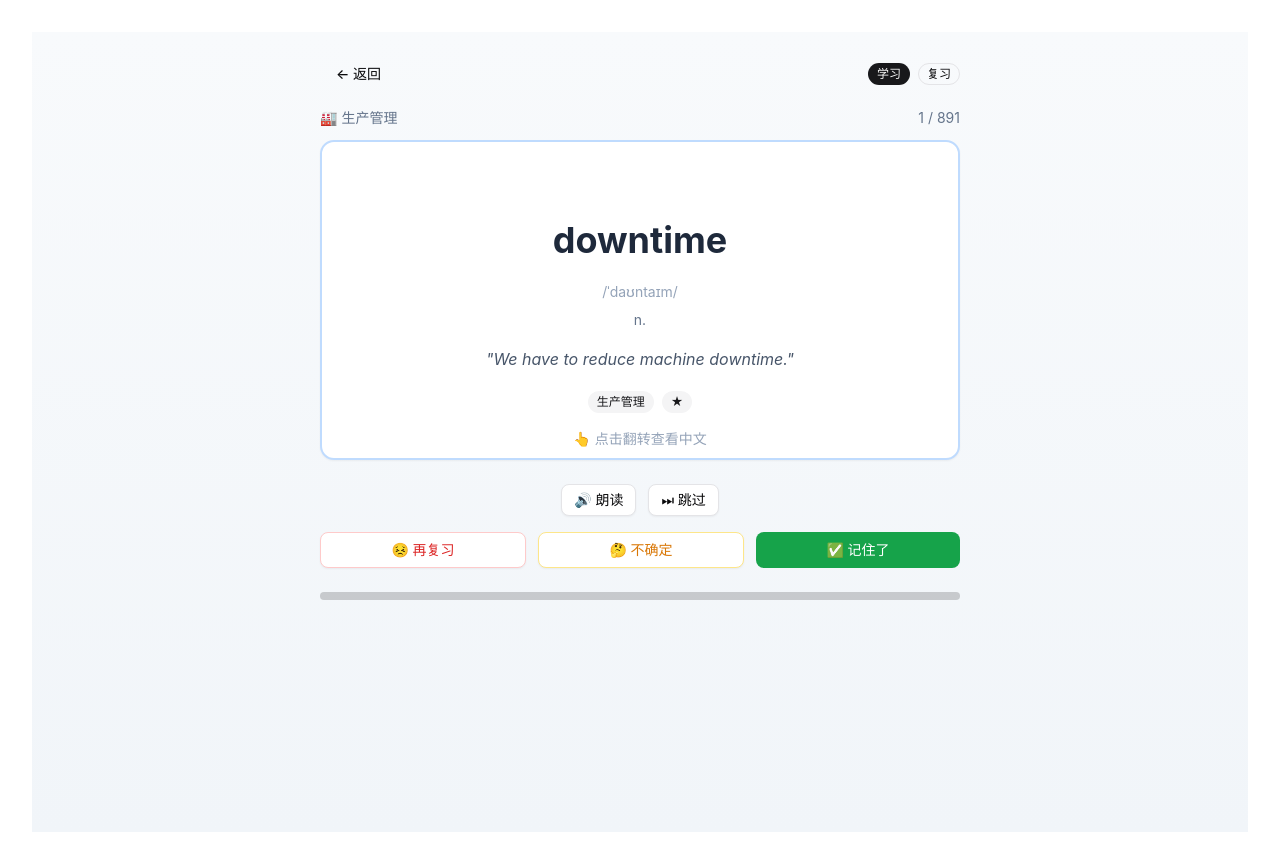
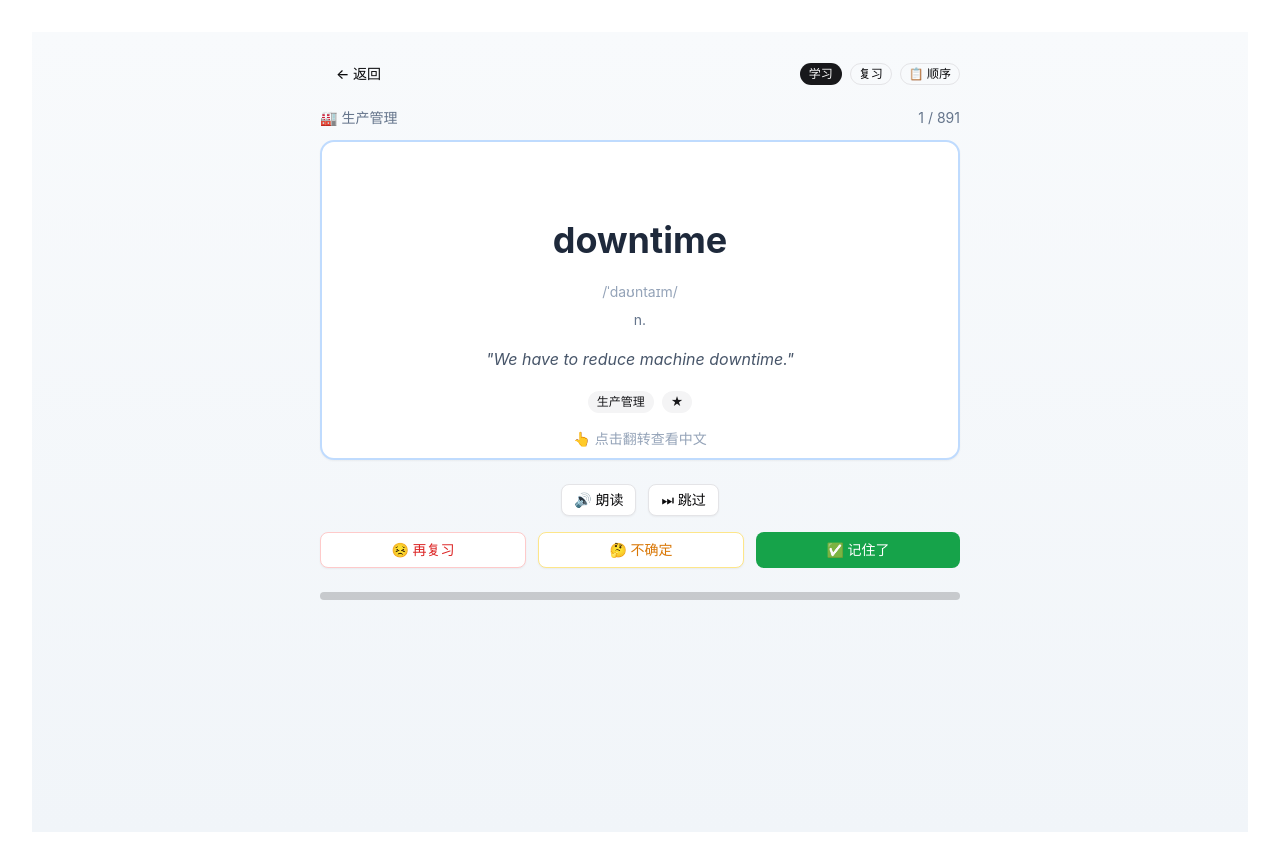
Before and after one commit to HenryCoo/factory-english-app, a React (Vite) app: page /#/learn/flashcard in a window 1280 px wide. Built offline with nearby package versions, Linux system fonts and the light colour scheme.

Commit message:
feat: 卡片学习和打字默写增加随机模式

```diff
--- a/src/sections/FlashcardSection.tsx
+++ b/src/sections/FlashcardSection.tsx
@@ -1,4 +1,4 @@
-import { useState, useCallback } from 'react';
+import { useState, useCallback, useMemo } from 'react';
 import { useLearning } from '@/context/LearningContext';
 import { Card, CardContent } from '@/components/ui/card';
 import { Button } from '@/components/ui/button';
@@ -14,6 +14,9 @@ export function FlashcardSection() {
   const [flipped, setFlipped] = useState(false);
   const [idx, setIdx] = useState(0);
   const [mode, setMode] = useState<'new' | 'review'>('new');
+  const [shuffle, setShuffle] = useState(false);
+  // 固定种子让 shuffle 在一个 session 内稳定
+  const [shuffleSeed] = useState(() => Math.floor(Math.random() * 100000));
 
   const allSentences = getFilteredSentences();
   const dueReview = sentences.filter(s => {
@@ -21,7 +24,27 @@ export function FlashcardSection() {
     return rec && rec.nextReview <= Date.now() && rec.status !== 'mastered';
   }).sort((a, b) => ((state.records[a.id_num]?.nextReview || 0) - (state.records[b.id_num]?.nextReview || 0)));
 
-  const currentList = mode === 'review' && dueReview.length > 0 ? dueReview : allSentences;
+  const baseList = mode === 'review' && dueReview.length > 0 ? dueReview : allSentences;
+
+  // 稳定 shuffle（依赖 shuffle 开关和 seed）
+  const currentList = useMemo(() => {
+    if (!shuffle) return baseList;
+    // 用 seed 固定随机种子
+    const rng = (() => {
+      let s = shuffleSeed;
+      return () => {
+        s = (s * 16807) % 2147483647;
+        return (s - 1) / 2147483646;
+      };
+    })();
+    const arr = [...baseList];
+    for (let i = arr.length - 1; i > 0; i--) {
+      const j = Math.floor(rng() * (i + 1));
+      [arr[i], arr[j]] = [arr[j], arr[i]];
+    }
+    return arr;
+  }, [baseList, shuffle, shuffleSeed]);
+
   const current = currentList[idx] || allSentences[Math.min(idx, allSentences.length - 1)];
   const catInfo = CATEGORY_MAP[current?.category];
 
@@ -61,6 +84,13 @@ export function FlashcardSection() {
             </Badge>
             <Badge variant={mode === 'review' ? 'default' : 'outline'} className="cursor-pointer" onClick={() => { setMode('review'); setIdx(0); setFlipped(false); }}>
               复习 {dueReview.length > 0 && `(${dueReview.length})`}
+            </Badge>
+            <Badge
+              variant={shuffle ? 'default' : 'outline'}
+              className="cursor-pointer"
+              onClick={() => { setShuffle(!shuffle); setIdx(0); setFlipped(false); }}
+            >
+              {shuffle ? '🔀 随机中' : '📋 顺序'}
             </Badge>
           </div>
         </div>
--- a/src/sections/TypingSection.tsx
+++ b/src/sections/TypingSection.tsx
@@ -1,4 +1,4 @@
-import { useState } from 'react';
+import { useState, useMemo } from 'react';
 import { useLearning } from '@/context/LearningContext';
 import { Card, CardContent } from '@/components/ui/card';
 import { Button } from '@/components/ui/button';
@@ -17,8 +17,23 @@ export function TypingSection() {
   const [result, setResult] = useState<'correct' | 'wrong' | null>(null);
   const [correctCount, setCorrectCount] = useState(0);
   const [totalCount, setTotalCount] = useState(0);
+  const [shuffle, setShuffle] = useState(false);
+  const [shuffleSeed] = useState(() => Math.floor(Math.random() * 100000));
 
-  const sentences = getFilteredSentences();
+  const baseList = getFilteredSentences();
+
+  const sentences = useMemo(() => {
+    if (!shuffle) return baseList;
+    let s = shuffleSeed;
+    const rng = () => { s = (s * 16807) % 2147483647; return (s - 1) / 2147483646; };
+    const arr = [...baseList];
+    for (let i = arr.length - 1; i > 0; i--) {
+      const j = Math.floor(rng() * (i + 1));
+      [arr[i], arr[j]] = [arr[j], arr[i]];
+    }
+    return arr;
+  }, [baseList, shuffle, shuffleSeed]);
+
   const current = sentences[idx] || sentences[0];
   const catInfo = CATEGORY_MAP[current?.category];
 
@@ -82,10 +97,16 @@ export function TypingSection() {
         {/* Header */}
         <div className="flex items-center justify-between mb-6">
           <Button variant="ghost" onClick={() => navigate('/')}>← 返回</Button>
+          <Badge
+            variant={shuffle ? 'default' : 'outline'}
+            className="cursor-pointer"
+            onClick={() => { setShuffle(!shuffle); setIdx(0); setInput(''); setResult(null); }}
+          >
+            {shuffle ? '🔀 随机' : '📋 顺序'}
+          </Badge>
           <div className="text-sm text-slate-500">
             <span className="text-green-600 font-semibold">{correctCount}</span>/{totalCount} 正确
           </div>
-          <span className="text-sm text-slate-400">{idx + 1}/{sentences.length}</span>
         </div>
 
         <div className="flex items-center gap-2 mb-4">
```
